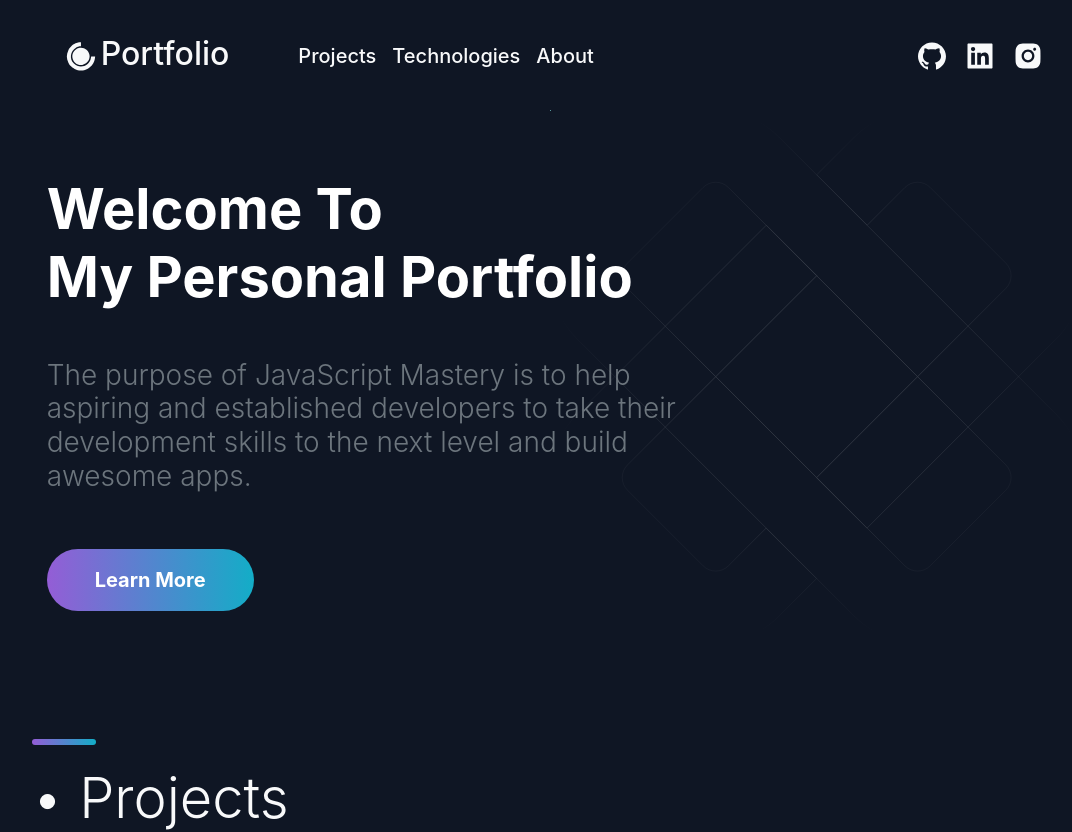
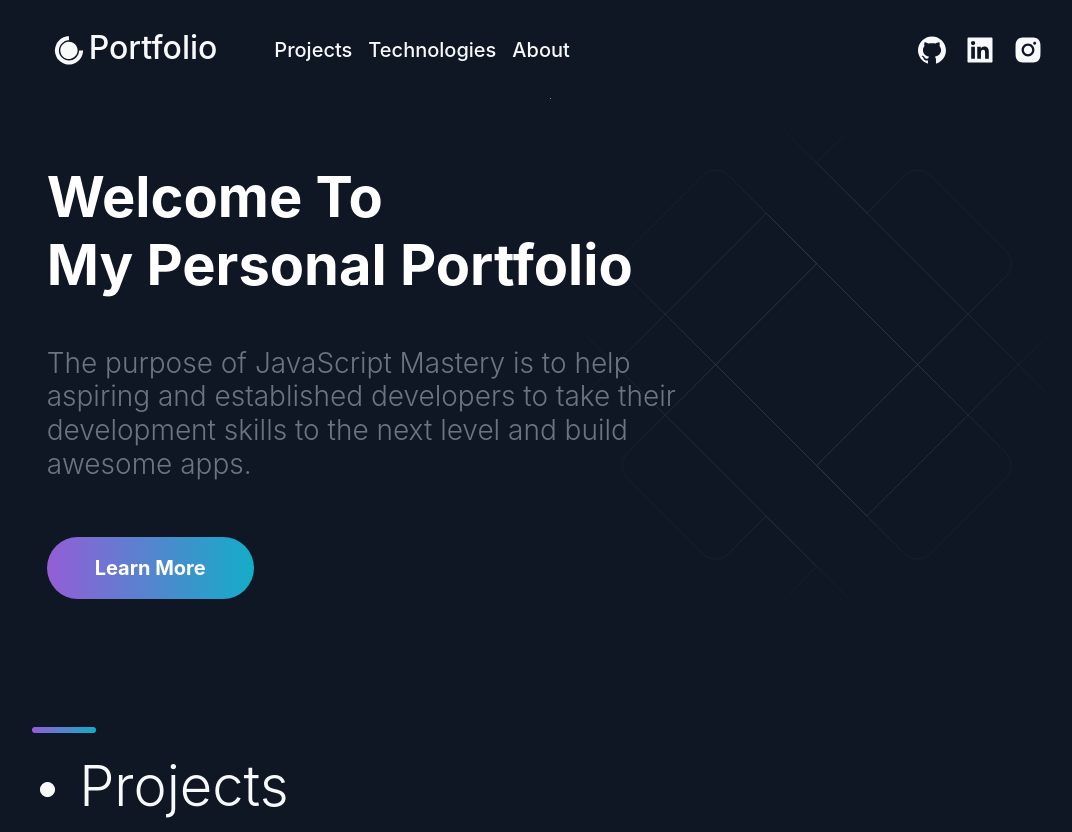
Before and after one commit to mreskini/Portfolio, a React (Create React App) app: page / in a window 1280 px wide. Shown: the top 832 px of the page, without its empty margins (90-1162 px from the left). Built offline with nearby package versions, Linux system fonts and the light colour scheme.

Commit message:
fixed the padding issue for the header logo thing :)

```diff
--- a/src/components/header.jsx
+++ b/src/components/header.jsx
@@ -14,7 +14,7 @@
             <div className="container-fluid p-0">
                 <div className="col-12 col-lg-10 m-0 mx-auto">
                     <Navbar variant="dark" className="py-4" expand="lg" sticky="top">
-                        <a href="/" className="btn">
+                        <a href="/" className="btn p-0">
                             <div className="row m-0">
                                 <DiCssdeck className="text-light h1 my-auto" />
                                 <div className="text-light h2 mt-1 mr-5">
```
